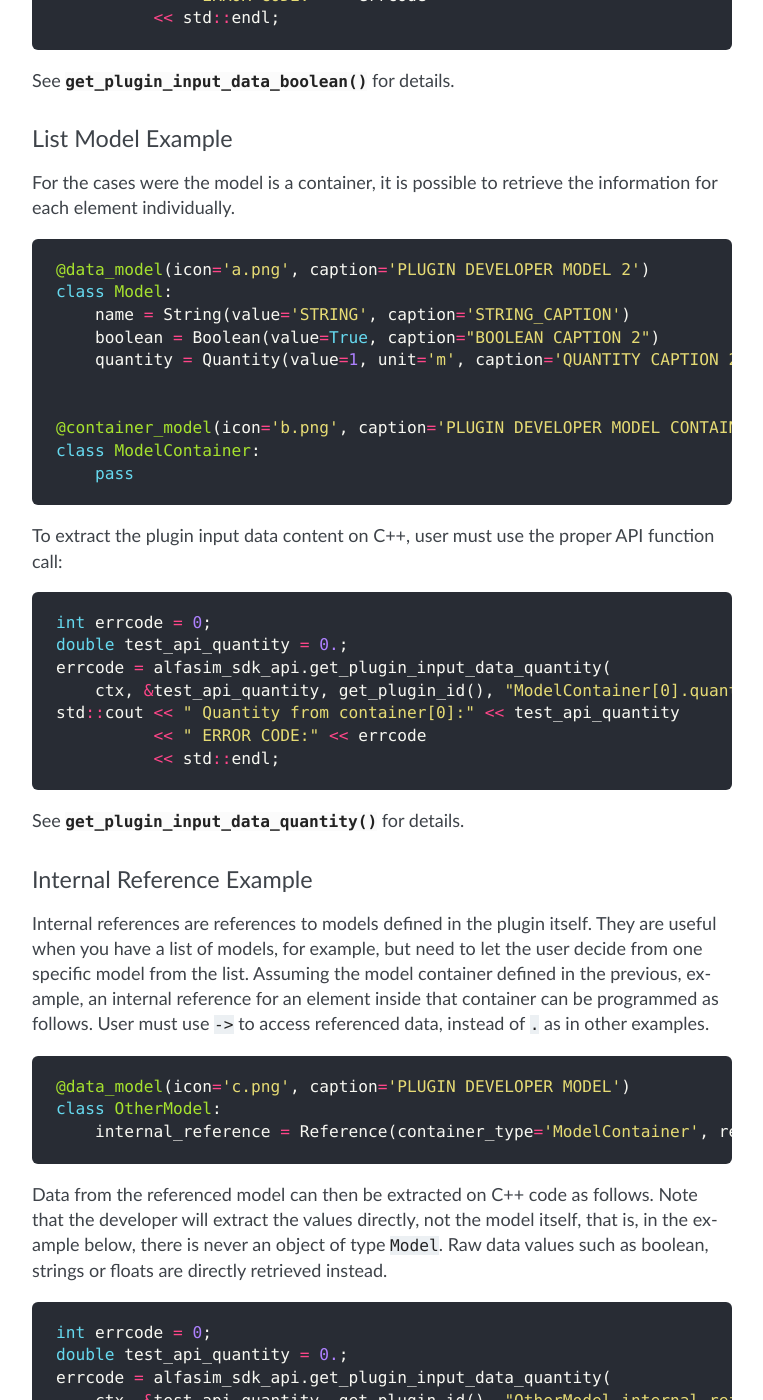
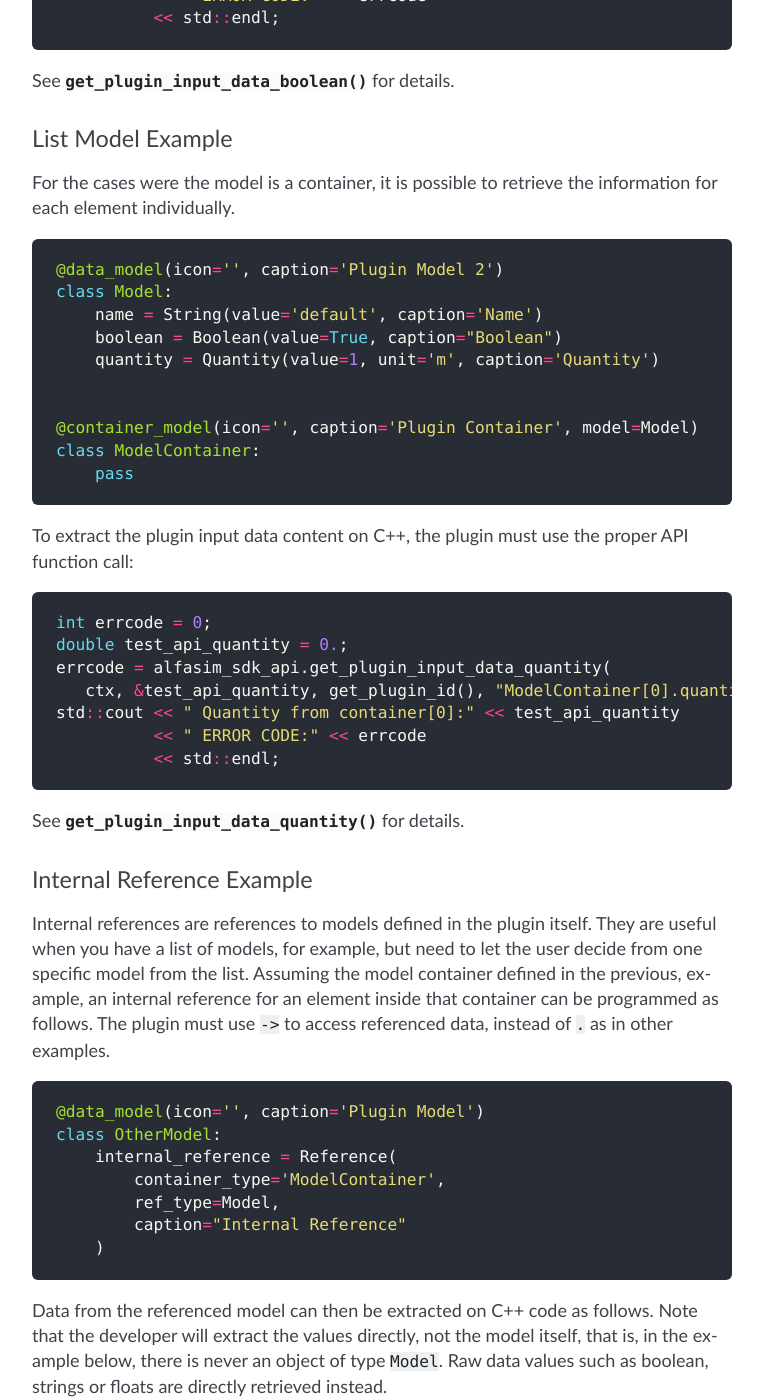
Before and after one commit to ESSS/alfasim-sdk, a Sphinx documentation site: the page built from docs/source/99_1_solver_api_reference.rst, in a window 1280 px wide and 1400 px high, scrolled down 6830 px. Shown: the whole window, without its empty margins (368-1131 px from the left). Built offline with Sphinx 7.4.7, drawn with Linux system fonts in a browser that asks for light colours; some of the changed text lies outside the part shown.

Commit message:
Update docs

```diff
--- a/docs/source/99_1_solver_api_reference.rst
+++ b/docs/source/99_1_solver_api_reference.rst
@@ -109,19 +109,19 @@ ALFAsim's Solver Data
 
 .. warning::
     Changing the contents retrieved by this function (`out` array) has **UNDEFINED BEHAVIOR**.
-    The user must **NEVER** change the contents returned by this function.
+    The plugin must **NEVER** change the contents returned by this function.
 
 .. doxygenfunction:: get_simulation_array
 
 .. warning::
     Changing the contents retrieved by this function (`out` array) has **UNDEFINED BEHAVIOR**.
-    The user must **NEVER** change the contents returned by this function.
+    The plugin must **NEVER** change the contents returned by this function.
 
 .. doxygenfunction:: get_simulation_tracer_array
 
 .. warning::
     Changing the contents retrieved by this function (`out` array) has **UNDEFINED BEHAVIOR**.
-    The user must **NEVER** change the contents returned by this function.
+    The plugin must **NEVER** change the contents returned by this function.
 
 .. doxygenfunction:: get_simulation_quantity
 
@@ -149,12 +149,12 @@ ALFAsim's Solver Data
 Variable Name Parsing
 ~~~~~~~~~~~~~~~~~~~~~
 
-To retrieve input data from plugin's GUI, user must pass a ``var_name`` in a specific format. API functions that uses this
+To retrieve input data from the plugin's GUI, the plugin must pass a ``var_name`` in a specific format. API functions that use this
 kind of variable described on :ref:`plugin_input_data` section.
 
 All variables must begin with the model name described on the plugin model, followed by ``.`` (For nested objects) or
 ``->`` (For references). Lists must be accessed with the list index directly, for example, ``Model.lst[0]`` will be the
-first element of list "lst", inside plugin model named "Model". References can be internal (Reference to a plugin model)
+first element of the list "lst", inside the plugin model named "Model". References can be internal (Reference to a plugin model)
 or external (Reference to an ALFAsim model).
 
 Basic example
@@ -164,11 +164,11 @@ Imagine you have the following simple GUI model defined as
 
 .. code-block:: python
 
-    @data_model(icon='a.png', caption='PLUGIN DEVELOPER MODEL')
+    @data_model(icon='', caption='Plugin Model')
     class Model:
         boolean_data = Boolean(value=True, caption="BOOLEAN CAPTION")
 
-To extract the plugin input data content on C++, user must use the proper API function call:
+To extract the plugin input data content on C++, the plugin must use the proper API function call:
 
 .. code-block:: c++
 
@@ -189,25 +189,25 @@ For the cases were the model is a container, it is possible to retrieve the info
 
 .. code-block:: python
 
-    @data_model(icon='a.png', caption='PLUGIN DEVELOPER MODEL 2')
+    @data_model(icon='', caption='Plugin Model 2')
     class Model:
-        name = String(value='STRING', caption='STRING_CAPTION')
-        boolean = Boolean(value=True, caption="BOOLEAN CAPTION 2")
-        quantity = Quantity(value=1, unit='m', caption='QUANTITY CAPTION 2')
+        name = String(value='default', caption='Name')
+        boolean = Boolean(value=True, caption="Boolean")
+        quantity = Quantity(value=1, unit='m', caption='Quantity')
 
 
-    @container_model(icon='b.png', caption='PLUGIN DEVELOPER MODEL CONTAINER', model=Model)
+    @container_model(icon='', caption='Plugin Container', model=Model)
     class ModelContainer:
         pass
 
-To extract the plugin input data content on C++, user must use the proper API function call:
+To extract the plugin input data content on C++, the plugin must use the proper API function call:
 
 .. code-block:: c++
 
     int errcode = 0;
     double test_api_quantity = 0.;
     errcode = alfasim_sdk_api.get_plugin_input_data_quantity(
-        ctx, &test_api_quantity, get_plugin_id(), "ModelContainer[0].quantity");
+       ctx, &test_api_quantity, get_plugin_id(), "ModelContainer[0].quantity");
     std::cout << " Quantity from container[0]:" << test_api_quantity
               << " ERROR CODE:" << errcode
               << std::endl;
@@ -219,14 +219,18 @@ Internal Reference Example
 
 Internal references are references to models defined in the plugin itself. They are useful when you have a list of models,
 for example, but need to let the user decide from one specific model from the list. Assuming the model container defined
-in the previous, example, an internal reference for an element inside that container can be programmed as follows. User
+in the previous, example, an internal reference for an element inside that container can be programmed as follows. The plugin
 must use ``->`` to access referenced data, instead of ``.`` as in other examples.
 
 .. code-block:: python
 
-    @data_model(icon='c.png', caption='PLUGIN DEVELOPER MODEL')
+    @data_model(icon='', caption='Plugin Model')
     class OtherModel:
-        internal_reference = Reference(container_type='ModelContainer', ref_type=Model, caption="INTERNAL REFERENCE CAPTION")
+        internal_reference = Reference(
+            container_type='ModelContainer',
+            ref_type=Model,
+            caption="Internal Reference"
+        )
 
 Data from the referenced model can then be extracted on C++ code as follows. Note that the developer will extract the
 values directly, not the model itself, that is, in the example below, there is never an object of type ``Model``.
@@ -260,11 +264,14 @@ The example below extracts the `tracer Id` configured in the plugin.
 
 .. code-block:: python
 
-    @data_model(icon='c.png', caption='PLUGIN DEVELOPER MODEL')
+    @data_model(icon='', caption='Plugin Model')
     class OtherModel:
-        tracer_reference = Reference(ref_type=TracerType, caption="REFERENCE CAPTION")
+        tracer_reference = Reference(
+            ref_type=TracerType,
+            caption="Tracer Reference",
+        )
 
-To extract the plugin input data content on C++, user must use the proper API function call:
+To extract the plugin input data content on C++, the plugin must use the proper API function call:
 
 .. code-block:: c++
 
@@ -291,14 +298,18 @@ Example of a GUI model in which has both types of multiple references:
 
 .. code-block:: python
 
-    @data_model(icon='a.png', caption='PLUGIN DEVELOPER MODEL')
+    @data_model(icon='', caption='Plugin Model')
     class OtherModel:
         multiple_reference = MultipleReference(
-            ref_type=TracerType, caption='MULTIPLE REFERENCE CAPTION')
+            ref_type=TracerType,
+            caption='Multiple Reference'
+        )
+
         internal_multiple_reference = MultipleReference(
             ref_type=Model,
             container_type='ModelContainer',
-            caption='INTERNAL MULTIPLE REFERENCE CAPTION')
+            caption='Internal Multiple Reference'
+        )
 
 Example of accessing the external multiple references:
 
--- a/docs/source/index.rst
+++ b/docs/source/index.rst
@@ -49,5 +49,5 @@ Dig deeper into specific topics:
     :maxdepth: 2
     :glob:
 
-    07_lifecycle
+    07_workflow
     99_0_reference
```
Also changed, not shown: docs/source/06_solver_hooks.rst (+11 -0 lines), docs/source/07_lifecycle.rst (deleted, +0 -278 lines), docs/source/07_workflow.rst (added, +37 -0 lines), 4 other files.
